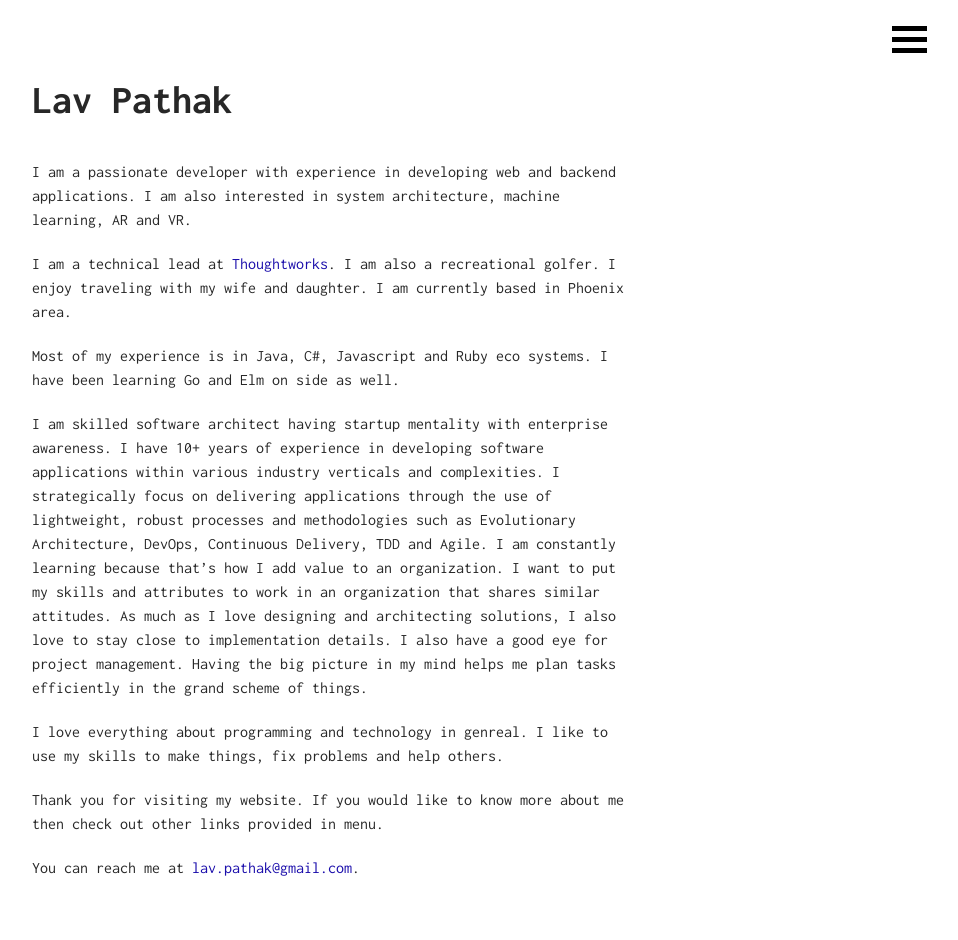
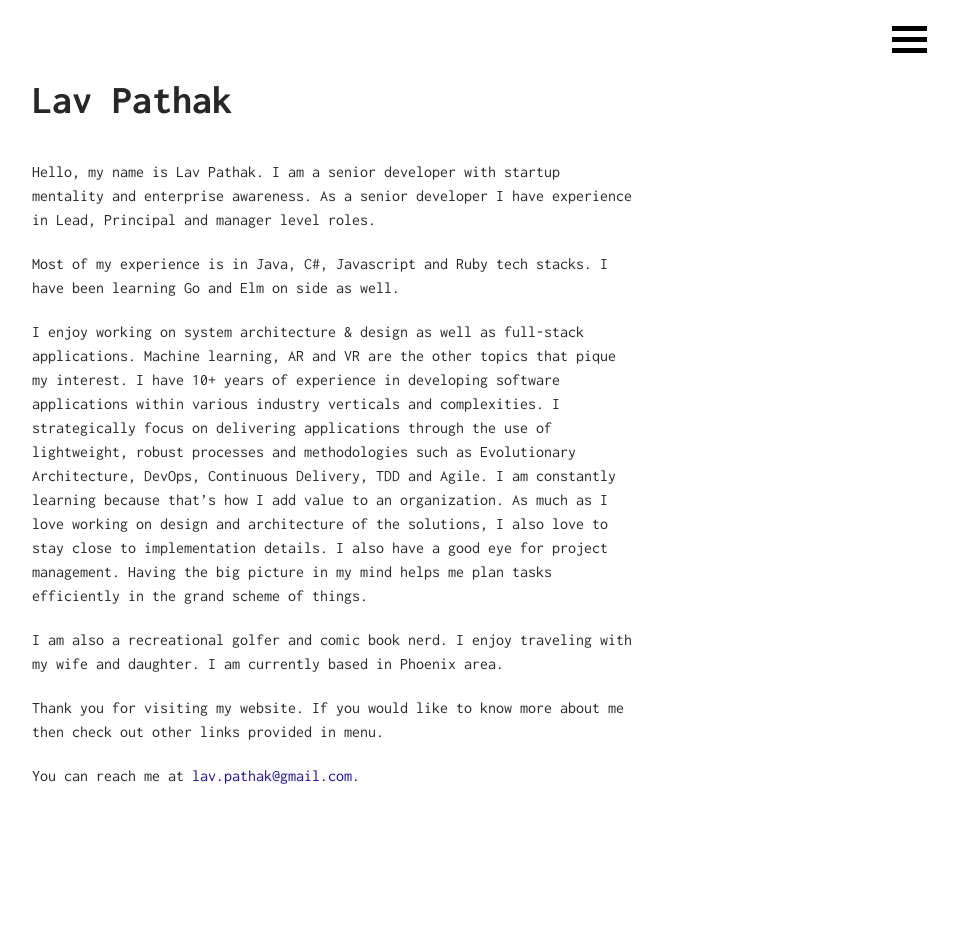
Before and after one commit to lavpathak/lavpathak.com, a Jekyll site: the page built from index.html, in a window 1280 px wide. Shown: the whole page, without its empty margins (308-1266 px from the left). Built offline with Jekyll 4.4.1, drawn with Linux system fonts in a browser that asks for light colours; after the commit the page ends 900 px from its top, so only the background shows below that.

Commit message:
Update website description.

```diff
--- a/index.html
+++ b/index.html
@@ -3,24 +3,24 @@ layout: home
 ---
 
 <div class="paragraph">
-  I am a passionate developer with experience in developing web and backend applications. I am also interested in system architecture, machine learning, AR and VR.
+ Hello, my name is Lav Pathak. I am a senior developer with startup mentality and enterprise awareness.
+ As a senior developer I have experience in Lead, Principal and manager level roles.
 </div>
 
 <div class="paragraph">
-  I am a technical lead at <a href="http://www.thoughtworks.com">Thoughtworks</a>.
-  I am also a recreational golfer. I enjoy traveling with my wife and daughter. I am currently based in Phoenix area.
+  Most of my experience is in Java, C#, Javascript and Ruby tech stacks. I have been learning Go and Elm on side as well.
 </div>
 
 <div class="paragraph">
-  Most of my experience is in Java, C#, Javascript and Ruby eco systems. I have been learning Go and Elm on side as well.
+  I enjoy working on system architecture & design as well as full-stack applications. Machine learning, AR and VR are the other topics that pique my interest.
+  I have 10+ years of experience in developing software applications within various industry verticals and complexities.
+  I strategically focus on delivering applications through the use of lightweight, robust processes and methodologies such as Evolutionary Architecture, DevOps, Continuous Delivery, TDD and Agile.
+  I am constantly learning because that’s how I add value to an organization. As much as I love working on design and architecture of the solutions, I also love to stay close to implementation details.
+  I also have a good eye for project management. Having the big picture in my mind helps me plan tasks efficiently in the grand scheme of things.
 </div>
 
 <div class="paragraph">
-  I am skilled software architect having startup mentality with enterprise awareness. I have 10+ years of experience in developing software applications within various industry verticals and complexities. I strategically focus on delivering applications through the use of lightweight, robust processes and methodologies such as Evolutionary Architecture, DevOps, Continuous Delivery, TDD and Agile. I am constantly learning because that’s how I add value to an organization.  I want to put my skills and attributes to work in an organization that shares similar attitudes. As much as I love designing and architecting solutions, I also love to stay close to implementation details. I also have a good eye for project management. Having the big picture in my mind helps me plan tasks efficiently in the grand scheme of things.
-</div>
-
-<div class="paragraph">
-  I love everything about programming and technology in genreal. I like to use my skills to make things, fix problems and help others.
+  I am also a recreational golfer and comic book nerd. I enjoy traveling with my wife and daughter. I am currently based in Phoenix area.
 </div>
 
 <div class="paragraph">
```
